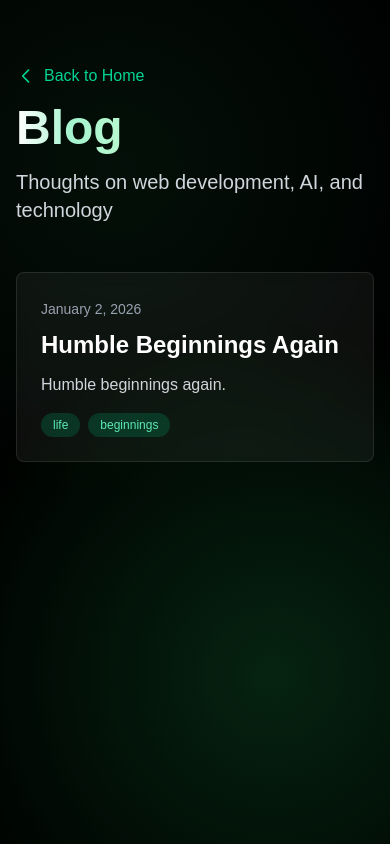
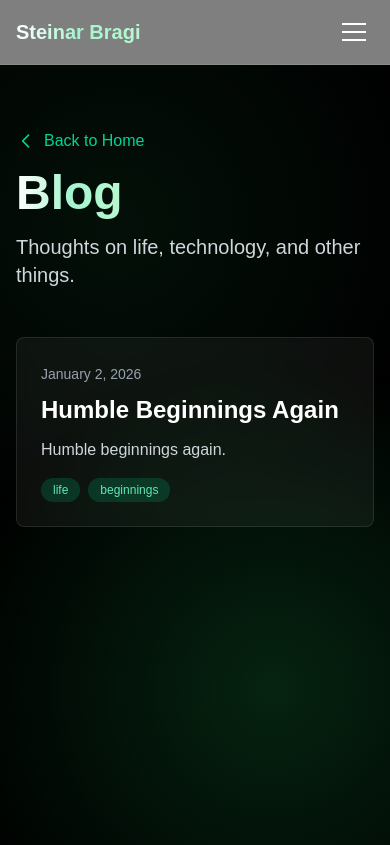
Before and after one commit to steinarbragi/stein.is, a Next.js app: page /blog in a window 390 px wide. Built offline with nearby package versions, Linux system fonts and the light colour scheme.

Commit message:
blog navigation

```diff
--- a/app/blog/[slug]/page.tsx
+++ b/app/blog/[slug]/page.tsx
@@ -64,7 +64,7 @@ export default async function BlogPostPage({ params }: BlogPostPageProps) {
   const components = getMDXComponents({});
 
   return (
-    <div className="relative min-h-screen overflow-hidden bg-black">
+    <div className="relative min-h-[calc(100vh-4rem)] md:min-h-[calc(100vh-5rem)] overflow-hidden bg-black">
       {/* Animated gradient background */}
       <div className="absolute inset-0 bg-[radial-gradient(circle_at_30%_20%,rgba(20,83,45,0.25),transparent_50%)] animate-pulse-slow" />
       <div className="absolute inset-0 bg-[radial-gradient(circle_at_70%_80%,rgba(34,197,94,0.2),transparent_50%)] animate-pulse-slow animation-delay-2000" />
--- a/app/blog/page.tsx
+++ b/app/blog/page.tsx
@@ -17,7 +17,7 @@ export default async function BlogPage() {
   const posts = await getAllPosts();
 
   return (
-    <div className="relative min-h-screen overflow-hidden bg-black">
+    <div className="relative min-h-[calc(100vh-4rem)] md:min-h-[calc(100vh-5rem)] overflow-hidden bg-black">
       {/* Animated gradient background */}
       <div className="absolute inset-0 bg-[radial-gradient(circle_at_30%_20%,rgba(20,83,45,0.25),transparent_50%)] animate-pulse-slow" />
       <div className="absolute inset-0 bg-[radial-gradient(circle_at_70%_80%,rgba(34,197,94,0.2),transparent_50%)] animate-pulse-slow animation-delay-2000" />
@@ -49,7 +49,7 @@ export default async function BlogPage() {
             </span>
           </h1>
           <p className="text-xl text-gray-300">
-            Thoughts on web development, AI, and technology
+            Thoughts on life, technology, and other things.
           </p>
         </div>
 
--- a/app/layout.tsx
+++ b/app/layout.tsx
@@ -1,6 +1,7 @@
 import type { Metadata } from "next";
 import { Geist, Geist_Mono } from "next/font/google";
 import "./globals.css";
+import { Navigation } from "@/components/Navigation";
 
 const geistSans = Geist({
   variable: "--font-geist-sans",
@@ -27,6 +28,7 @@ export default function RootLayout({
       <body
         className={`${geistSans.variable} ${geistMono.variable} antialiased`}
       >
+        <Navigation />
         {children}
       </body>
     </html>
--- a/app/page.tsx
+++ b/app/page.tsx
@@ -2,7 +2,7 @@ import Image from "next/image";
 
 export default function Home() {
   return (
-    <div className="relative min-h-screen overflow-hidden bg-black">
+    <div className="relative min-h-[calc(100vh-4rem)] md:min-h-[calc(100vh-5rem)] overflow-hidden bg-black">
       {/* Animated gradient background */}
       <div className="absolute inset-0 bg-[radial-gradient(circle_at_30%_20%,rgba(20,83,45,0.25),transparent_50%)] animate-pulse-slow" />
       <div className="absolute inset-0 bg-[radial-gradient(circle_at_70%_80%,rgba(34,197,94,0.2),transparent_50%)] animate-pulse-slow animation-delay-2000" />
@@ -12,7 +12,7 @@ export default function Home() {
       <div className="absolute top-40 right-10 w-72 h-72 bg-green-700 rounded-full mix-blend-multiply filter blur-xl opacity-[0.15] animate-blob animation-delay-2000" />
       <div className="absolute -bottom-8 left-1/2 w-72 h-72 bg-teal-800 rounded-full mix-blend-multiply filter blur-xl opacity-[0.15] animate-blob animation-delay-4000" />
 
-      <main className="relative z-10 flex min-h-screen items-center justify-center px-4 py-16">
+      <main className="relative z-10 flex min-h-[calc(100vh-4rem)] md:min-h-[calc(100vh-5rem)] items-center justify-center px-4 py-16">
         <div className="w-full max-w-2xl text-center">
           {/* Profile Picture */}
           <div className="mb-8 animate-fade-in">
--- /dev/null
+++ b/components/Navigation.tsx
@@ -0,0 +1,101 @@
+'use client';
+
+import Link from 'next/link';
+import { useState } from 'react';
+
+export function Navigation() {
+  const [isOpen, setIsOpen] = useState(false);
+
+  const toggleMenu = () => {
+    setIsOpen(!isOpen);
+  };
+
+  const closeMenu = () => {
+    setIsOpen(false);
+  };
+
+  return (
+    <nav className="relative z-50 w-full border-b border-white/10 bg-black/50 backdrop-blur-md">
+      <div className="container mx-auto px-4">
+        <div className="flex items-center justify-between h-16 md:h-20">
+          {/* Logo/Home Link */}
+          <Link
+            href="/"
+            className="text-xl md:text-2xl font-bold text-white hover:text-emerald-300 transition-colors duration-300"
+            onClick={closeMenu}
+          >
+            <span className="bg-linear-to-r from-white via-emerald-200 to-green-200 bg-clip-text text-transparent">
+              Steinar Bragi
+            </span>
+          </Link>
+
+          {/* Desktop Navigation */}
+          <div className="hidden md:flex items-center gap-8">
+            <Link
+              href="/"
+              className="text-gray-300 hover:text-emerald-300 transition-colors duration-300 relative group"
+            >
+              Home
+              <span className="absolute bottom-0 left-0 w-0 h-0.5 bg-emerald-400 transition-all duration-300 group-hover:w-full" />
+            </Link>
+            <Link
+              href="/blog"
+              className="text-gray-300 hover:text-emerald-300 transition-colors duration-300 relative group"
+            >
+              Blog
+              <span className="absolute bottom-0 left-0 w-0 h-0.5 bg-emerald-400 transition-all duration-300 group-hover:w-full" />
+            </Link>
+          </div>
+
+          {/* Mobile Menu Button */}
+          <button
+            onClick={toggleMenu}
+            className="md:hidden flex flex-col items-center justify-center w-10 h-10 space-y-1.5 focus:outline-none"
+            aria-label="Toggle menu"
+            aria-expanded={isOpen}
+          >
+            <span
+              className={`block w-6 h-0.5 bg-white transition-all duration-300 ${
+                isOpen ? 'rotate-45 translate-y-2' : ''
+              }`}
+            />
+            <span
+              className={`block w-6 h-0.5 bg-white transition-all duration-300 ${
+                isOpen ? 'opacity-0' : 'opacity-100'
+              }`}
+            />
+            <span
+              className={`block w-6 h-0.5 bg-white transition-all duration-300 ${
+                isOpen ? '-rotate-45 -translate-y-2' : ''
+              }`}
+            />
+          </button>
+        </div>
+
+        {/* Mobile Menu */}
+        <div
+          className={`md:hidden overflow-hidden transition-all duration-300 ease-in-out ${
+            isOpen ? 'max-h-64 opacity-100' : 'max-h-0 opacity-0'
+          }`}
+        >
+          <div className="py-4 space-y-4">
+            <Link
+              href="/"
+              className="block text-gray-300 hover:text-emerald-300 transition-colors duration-300 py-2"
+              onClick={closeMenu}
+            >
+              Home
+            </Link>
+            <Link
+              href="/blog"
+              className="block text-gray-300 hover:text-emerald-300 transition-colors duration-300 py-2"
+              onClick={closeMenu}
+            >
+              Blog
+            </Link>
+          </div>
+        </div>
+      </div>
+    </nav>
+  );
+}
--- a/components/PostCard.tsx
+++ b/components/PostCard.tsx
@@ -8,9 +8,13 @@ interface PostCardProps {
 
 export function PostCard({ post }: PostCardProps) {
   return (
-    <article className="group relative rounded-lg border border-white/10 bg-white/5 p-6 backdrop-blur-sm transition-all duration-300 hover:border-emerald-500/50 hover:bg-white/10">
-      <Link href={`/blog/${post.slug}`} className="absolute inset-0" aria-label={post.title} />
-
+    <Link
+      href={`/blog/${post.slug}`}
+      aria-label={post.title}
+      className="group block"
+      tabIndex={0}
+    >
+      <article className="relative rounded-lg border border-white/10 bg-white/5 p-6 backdrop-blur-sm transition-all duration-300 hover:border-emerald-500/50 hover:bg-white/10">
         <div className="relative z-10">
           <time
             dateTime={post.date}
@@ -41,5 +45,6 @@ export function PostCard({ post }: PostCardProps) {
           )}
         </div>
       </article>
+    </Link>
   );
 }
```
Lines whose indentation alone changed are shown as unchanged.
